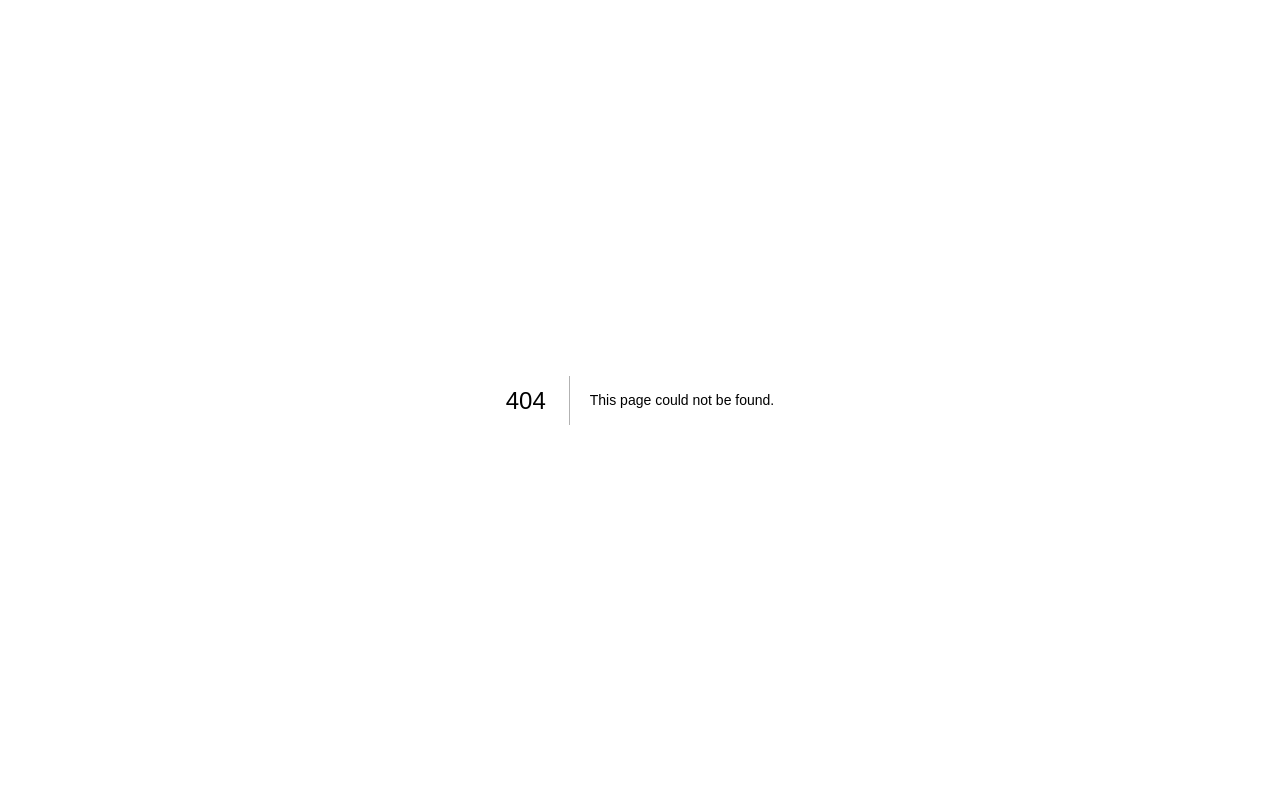
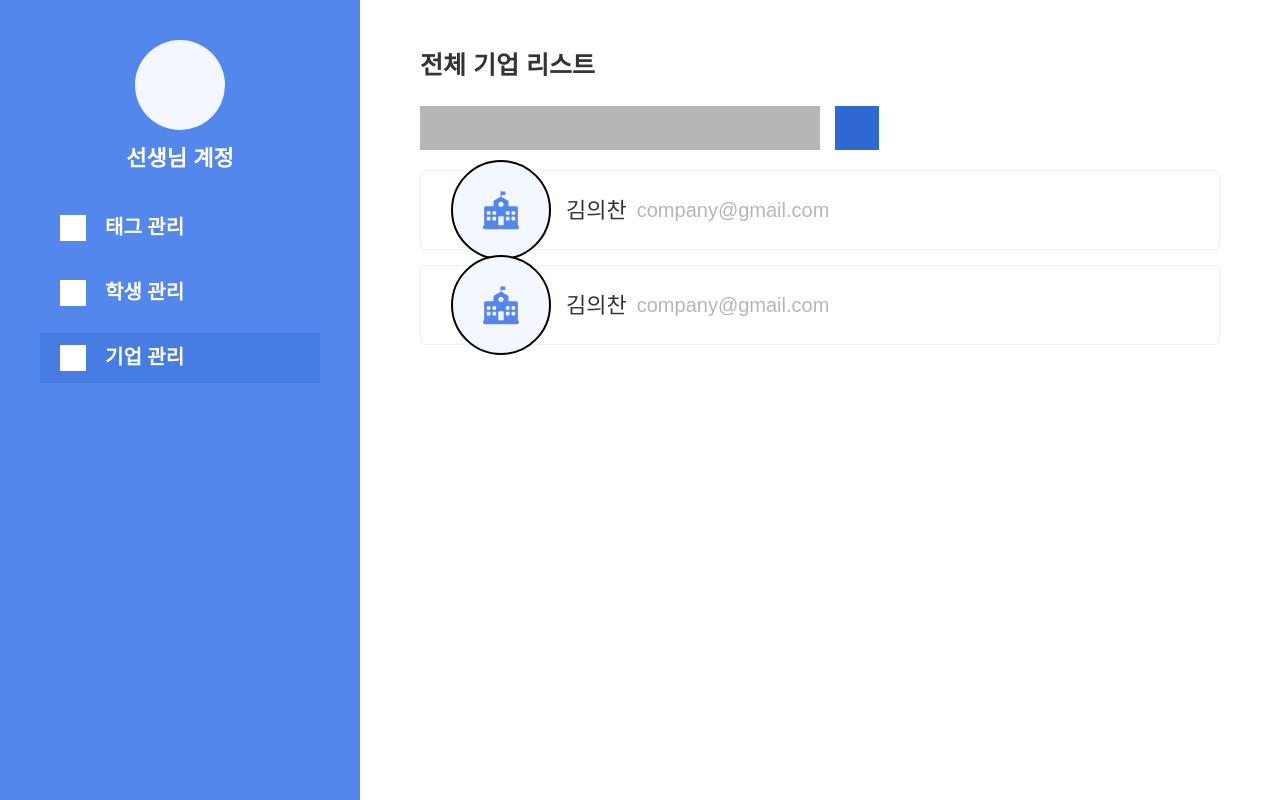
Before and after one commit to EntryDSM/Buldak, a Next.js app in the folder apps/teacher/: page /managementCompany in a window 1280 px wide. Before the commit this address had no page. Built offline with nearby package versions, Linux system fonts and the light colour scheme.

Commit message:
feat(teacher) : 기업 관리 추가

```diff
--- /dev/null
+++ b/apps/teacher/components/company/Box.tsx
@@ -0,0 +1,37 @@
+import styled from '@emotion/styled';
+import Profile from '@packages/ui/components/Profile';
+
+const CompanyBox = () => {
+    return (
+        <_Wrapper>
+            <Profile type="school" />
+            <_Name>김의찬</_Name>
+            <_Email>company@gmail.com</_Email>
+        </_Wrapper>
+    );
+};
+export default CompanyBox;
+
+const _Wrapper = styled.li`
+    width: 100%;
+    height: 80px;
+    border-radius: 5px;
+    border: 1px solid ${({ theme }) => theme.color.gay300};
+    padding: 12px 30px;
+    display: flex;
+    align-items: center;
+`;
+const _Name = styled.strong`
+    font-size: 22px;
+    line-height: 27px;
+    color: ${({ theme }) => theme.color.black};
+    margin-left: 15px;
+    font-weight: 500;
+`;
+const _Email = styled.em`
+    font-size: 20px;
+    line-height: 25px;
+    margin-left: 10px;
+    font-weight: 500;
+    color: ${({ theme }) => theme.color.gray700};
+`;
--- /dev/null
+++ b/apps/teacher/components/company/index.tsx
@@ -0,0 +1,51 @@
+import styled from '@emotion/styled';
+import CompanyBox from './Box';
+
+const ManageCompany = () => {
+    return (
+        <_Wrapper>
+            <_Title>전체 기업 리스트</_Title>
+            <_FlexWrapper>
+                <div className="input" />
+                <div className="button" />
+            </_FlexWrapper>
+            <_List>
+                <CompanyBox />
+                <CompanyBox />
+            </_List>
+        </_Wrapper>
+    );
+};
+export default ManageCompany;
+
+const _Wrapper = styled.section`
+    margin: 50px auto 0 auto;
+    width: 800px;
+`;
+const _Title = styled.h1`
+    font-size: 25px;
+    line-height: 31px;
+    font-weight: 700;
+    color: ${({ theme }) => theme.color.black};
+`;
+const _FlexWrapper = styled.div`
+    display: flex;
+    margin-top: 25px;
+    > .input {
+        width: 400px;
+        height: 44px;
+        background-color: ${({ theme }) => theme.color.gray700};
+    }
+    > .button {
+        width: 44px;
+        height: 44px;
+        background-color: ${({ theme }) => theme.color.main};
+        margin-left: 15px;
+    }
+`;
+const _List = styled.ul`
+    margin-top: 20px;
+    display: flex;
+    flex-wrap: wrap;
+    gap: 15px 0;
+`;
--- /dev/null
+++ b/apps/teacher/pages/managementCompany.tsx
@@ -0,0 +1,17 @@
+import SideBar from '../components/SideBar';
+import styled from '@emotion/styled';
+import ManageCompany from '../components/company';
+
+const ManagementCompany = () => {
+    return (
+        <_Wrapper>
+            <SideBar managementType="company" />
+            <ManageCompany />
+        </_Wrapper>
+    );
+};
+export default ManagementCompany;
+
+const _Wrapper = styled.section`
+    display: flex;
+`;
```
